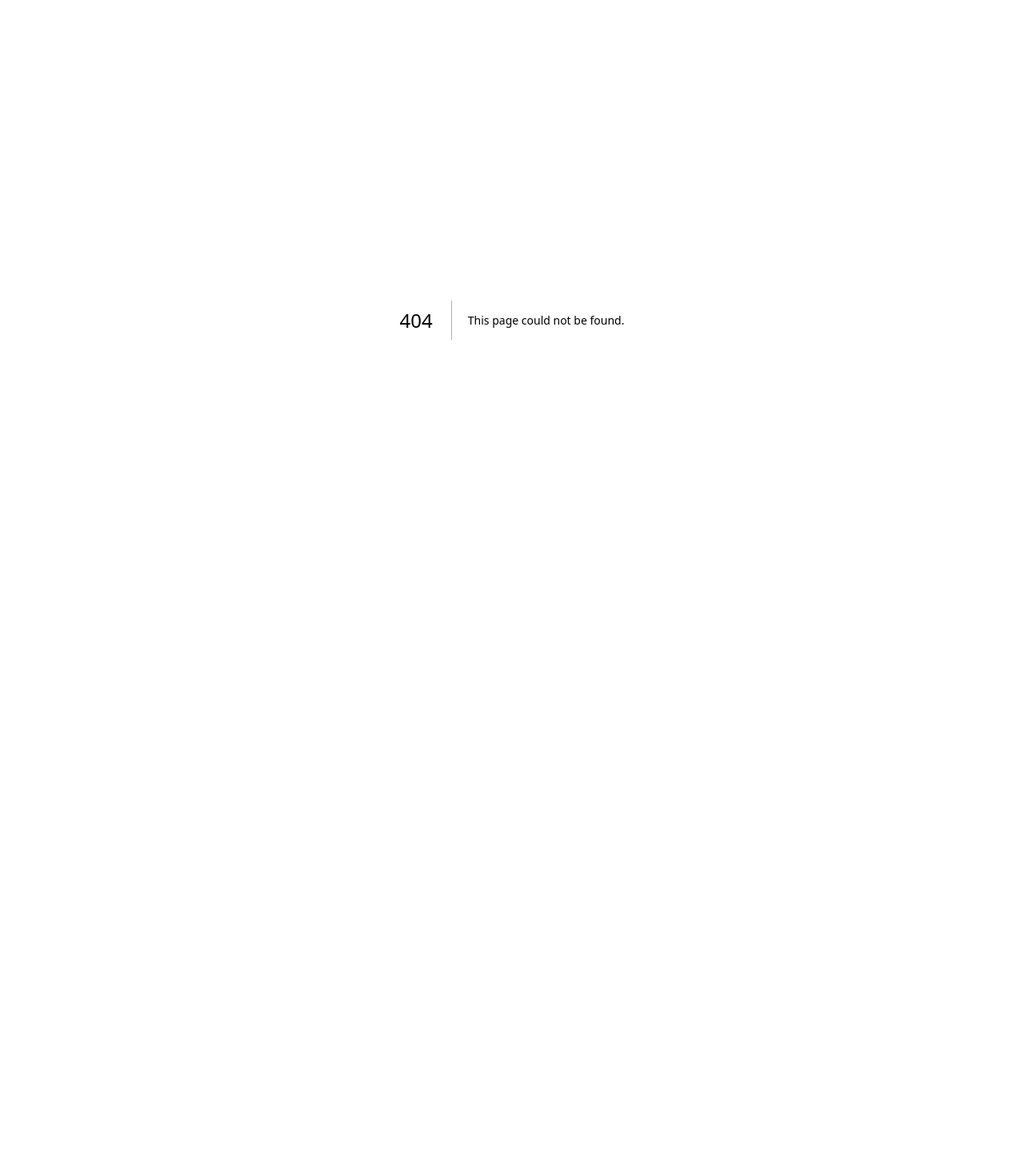
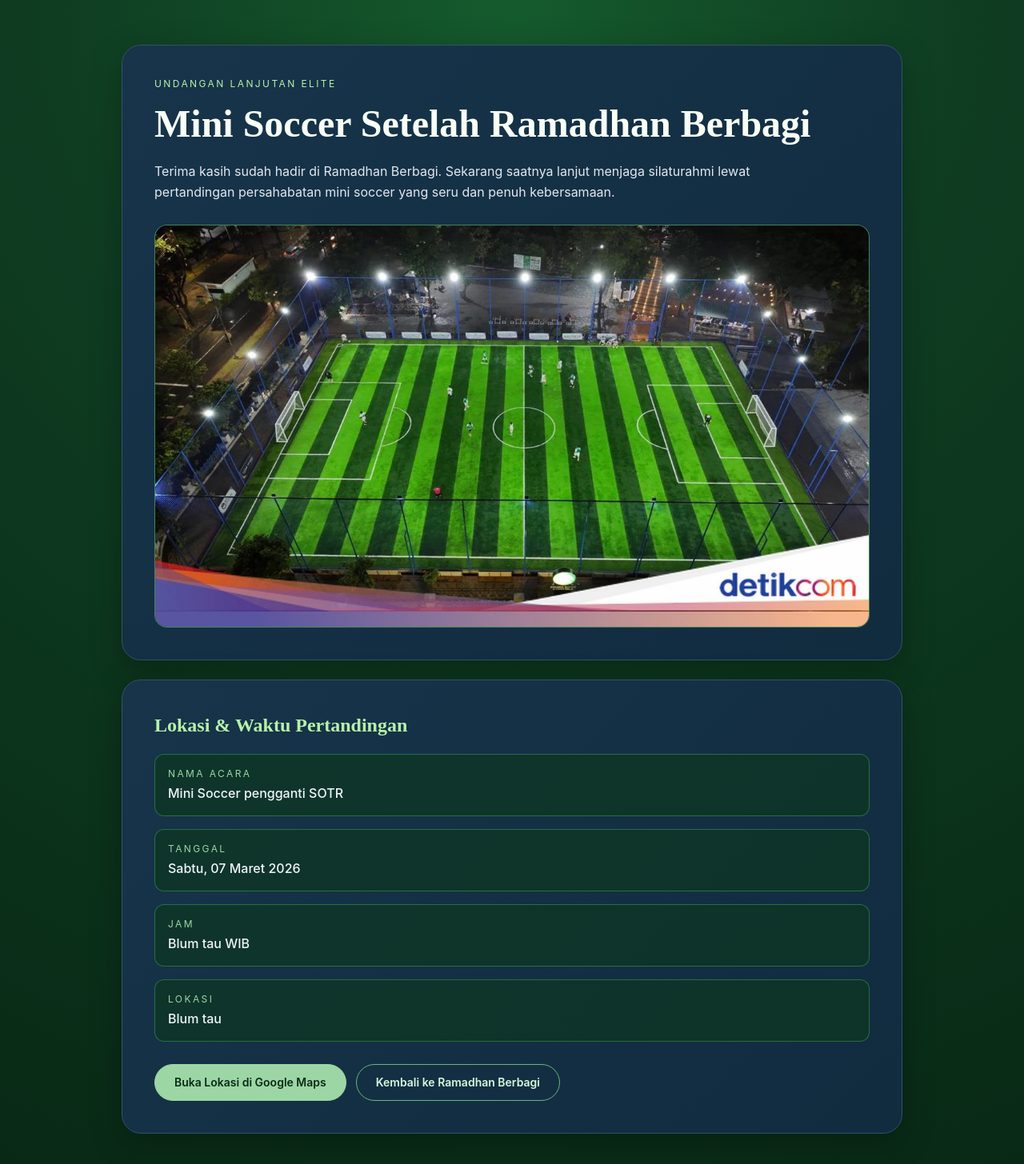
Before and after one commit to Bondzo/ELITE-berbagi, a Next.js app: page /MiniSoccer in a window 1280 px wide. Before the commit this address had no page. Shown: the top 1456 px of the page at 80% size. Before the commit the page ends 800 px from the top, so only its background shows below. Built offline with nearby package versions, Linux system fonts and the light colour scheme.

Commit message:
page mini soccer

```diff
--- /dev/null
+++ b/app/MiniSoccer/page.tsx
@@ -0,0 +1,66 @@
+import Image from "next/image";
+import Link from "next/link";
+
+const miniSoccerDetails = [
+  { label: "Nama Acara", value: "Mini Soccer pengganti SOTR" },
+  { label: "Tanggal", value: "Sabtu, 07 Maret 2026" },
+  { label: "Jam", value: "Blum tau WIB" },
+  { label: "Lokasi", value: "Blum tau" },
+];
+
+export default function MiniSoccerInvitationPage() {
+  return (
+    <div className="relative min-h-screen overflow-hidden bg-[radial-gradient(circle_at_top,#155B2D_0%,#0F3D22_35%,#082915_100%)] text-slate-50">
+      <main className="mx-auto flex w-full max-w-5xl flex-col gap-6 px-4 py-10 sm:px-6 md:py-14">
+        <section className="glass-card rounded-3xl border border-[#2D7E46] p-6 md:p-10">
+          <p className="text-xs tracking-[0.2em] text-[#B8F1A9] uppercase">Undangan Lanjutan ELITE</p>
+          <h1 className="mt-3 font-display text-3xl leading-tight font-bold text-[#F8FFF5] sm:text-5xl">
+            Mini Soccer Setelah Ramadhan Berbagi
+          </h1>
+          <p className="mt-4 max-w-3xl text-sm leading-relaxed text-slate-200 sm:text-base">
+            Terima kasih sudah hadir di Ramadhan Berbagi. Sekarang saatnya lanjut menjaga silaturahmi lewat pertandingan
+            persahabatan mini soccer yang seru dan penuh kebersamaan.
+          </p>
+
+          <div className="mt-7 overflow-hidden rounded-2xl border border-[#67B77C]/60 bg-[#0E3720]">
+            <Image
+              src="/soccer.png"
+              alt=""
+              width={1280}
+              height={720}
+              className="h-auto w-full"
+              priority
+            />
+          </div>
+        </section>
+
+        <section className="glass-card rounded-3xl border border-[#2D7E46] p-6 md:p-10">
+          <h2 className="font-display text-2xl font-semibold text-[#B8F1A9]">Lokasi & Waktu Pertandingan</h2>
+          <ul className="mt-5 space-y-4 text-sm text-slate-100 sm:text-base">
+            {miniSoccerDetails.map((item) => (
+              <li key={item.label} className="rounded-xl border border-[#2D7E46]/80 bg-[#0E3720]/70 p-4">
+                <p className="text-xs tracking-[0.2em] text-[#9CD6A5] uppercase">{item.label}</p>
+                <p className="mt-1 font-medium">{item.value}</p>
+              </li>
+            ))}
+          </ul>
+
+          <div className="mt-7 flex flex-col gap-3 sm:flex-row">
+            <a
+              href="https://maps.google.com/?q=ELITE+Arena+Mini+Soccer+Bandung"
+              className="rounded-full border border-[#9CD6A5] bg-[#9CD6A5] px-6 py-3 text-center text-sm font-semibold text-[#0A2A16] transition hover:bg-[#B8F1A9]"
+            >
+              Buka Lokasi di Google Maps
+            </a>
+            <Link
+              href="/"
+              className="rounded-full border border-[#67B77C] bg-transparent px-6 py-3 text-center text-sm font-semibold text-[#D8F8DA] transition hover:bg-[#1B4D2B]"
+            >
+              Kembali ke Ramadhan Berbagi
+            </Link>
+          </div>
+        </section>
+      </main>
+    </div>
+  );
+}
--- a/app/page.tsx
+++ b/app/page.tsx
@@ -1,3 +1,4 @@
+import Link from "next/link";
 import CountdownTimer from "@/components/CountdownTimer";
 import Ornaments from "@/components/Ornaments";
 import Particles from "@/components/Particles";
@@ -67,12 +68,18 @@ export default function Home() {
             Siapkan hati, hadirkan langkah, dan jadilah bagian dari momen silaturahmi yang penuh makna.
           </p>
           <div className="mt-7 flex flex-col justify-center gap-3 sm:flex-row">
-            <button className="rounded-full border border-[#4A6278] bg-[#274157] px-6 py-3 text-sm font-semibold text-slate-100 transition hover:bg-[#33556F]">
-              Hadiri &amp; Berbagi
-            </button>
-            <button className="rounded-full border border-[#D4AF37] bg-[#D4AF37] px-6 py-3 text-sm font-semibold text-[#0B2233] transition hover:bg-[#E4C972]">
+            <Link
+              href="/MiniSoccer"
+              className="rounded-full border border-[#4A6278] bg-[#274157] px-6 py-3 text-sm font-semibold text-slate-100 transition hover:bg-[#33556F]"
+            >
+              Event Spesial
+            </Link>
+            <a
+              href="https://wa.me/6281234567890"
+              className="rounded-full border border-[#D4AF37] bg-[#D4AF37] px-6 py-3 text-sm font-semibold text-[#0B2233] transition hover:bg-[#E4C972]"
+            >
               Hubungi Panitia
-            </button>
+            </a>
           </div>
         </section>
       </main>
```
Also changed, not shown: public/soccer.png (added).
